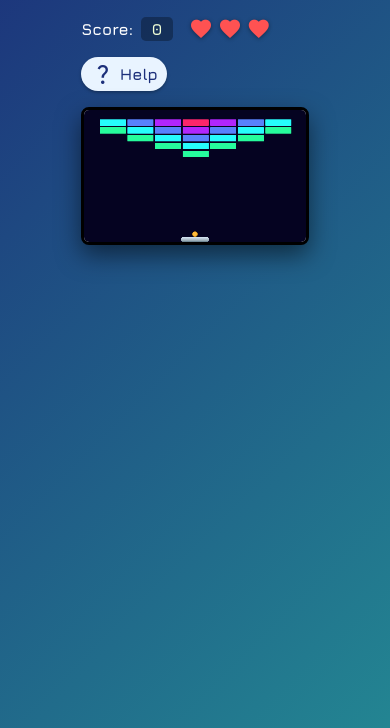
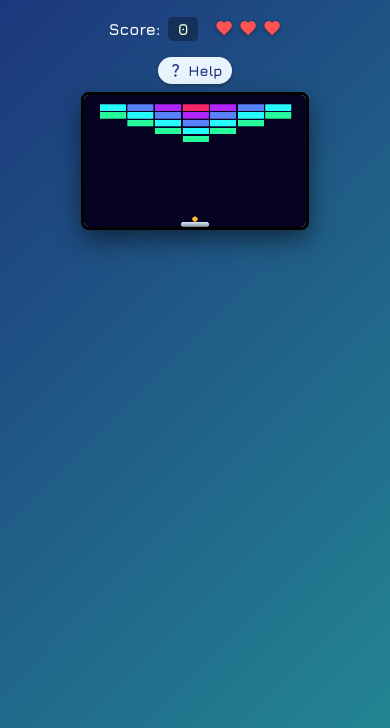
Before and after one commit to EternoSeeker/2d-breakout, a plain HTML site: page index.html in a window 390 px wide. Shown: the part 116-844 px from the top of the page. Drawn offline with nearby package versions, Linux system fonts and the light colour scheme; a web font is replaced by a local one.

Commit message:
style: fix responsiveness for small devices

```diff
--- a/index.html
+++ b/index.html
@@ -72,7 +72,7 @@
               class="help-button"
               aria-label="Show instructions"
             >
-              <span class="material-symbols-outlined">question_mark</span>
+              <span class="material-symbols-outlined question">question_mark</span>
               <span class="help-text">Help</span>
             </button>
           </div>
--- a/style.css
+++ b/style.css
@@ -55,7 +55,7 @@ main {
 .game-info {
   display: flex;
   justify-content: space-between;
-  align-items: baseline;
+  align-items: center;
   max-width: 700px;
   width: 100%;
   margin-bottom: 1rem;
@@ -86,7 +86,6 @@ main {
   background: rgba(0, 0, 0, 0.3);
   padding: 0.2rem 0.6rem;
   border-radius: 0.3rem;
-  min-width: 2rem;
 }
 
 .hearts-container {
@@ -147,7 +146,7 @@ main {
   color: #1c2f7a;
 }
 
-.material-symbols-outlined {
+.material-symbols-outlined.question {
   color: #1c2f7a;
   font-size: 1.2rem;
   font-variation-settings:
@@ -251,6 +250,10 @@ canvas:hover {
     font-size: 2.25rem;
   }
 
+  .game-info{
+    margin-bottom: 0.5rem;
+  }
+
   .levelDisplay {
     font-size: 1.5rem;
   }
@@ -275,6 +278,11 @@ canvas:hover {
     max-width: 65%;
   }
 
+  .stat-label,
+  .stat-value {
+    font-size: 1rem;
+  }
+
   .stats-container {
     gap: 1rem;
   }
@@ -284,11 +292,14 @@ canvas:hover {
   }
 
   .help-text {
+    font-size: 0.9rem;
+  }
+
+  .material-symbols-outlined.question{
     font-size: 1rem;
   }
-
-  .heart-icon {
-    font-size: 1.3rem;
+  .material-symbols-outlined.heart-icon{
+    font-size: 1.2rem;
   }
 }
 
@@ -317,13 +328,4 @@ canvas:hover {
   .help-container {
     margin-left: 0;
   }
-
-  .stat-label,
-  .stat-value {
-    font-size: 1rem;
-  }
-
-  .heart-icon {
-    font-size: 1.2rem;
-  }
 }
```
